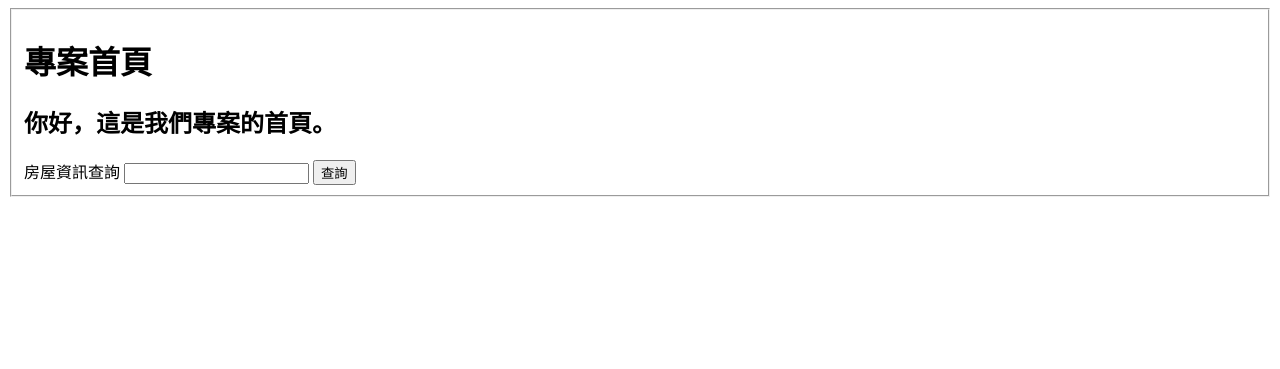
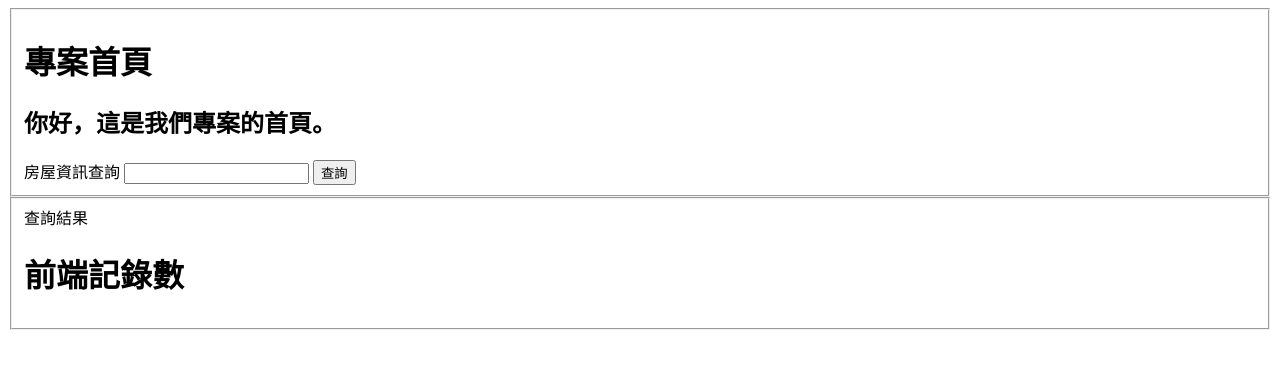
Before and after one commit to IPTTproject/IPTTproject, a Flask app: page / in a window 1280 px wide. Shown: the top 369 px of the page. Run offline with Flask 3, Linux system fonts and the light colour scheme.

Commit message:
Update homepage.html

```diff
--- a/templates/homepage.html
+++ b/templates/homepage.html
@@ -6,6 +6,7 @@
     <title>房屋資訊</title>
 </head>
 <body>
+
     <fieldset>
         <div>
             <form method="post">
@@ -20,5 +21,19 @@
 
     <!---查詢結果--->
 
+    <fieldset id="app">
+        <lengend>查詢結果</lengend>
+        <h1>前端記錄數</h1>
+        <div>
+            <table class="table table-striped table-bordered">
+                <thead>
+
+                </thead>
+                <tbody>
+
+                </tbody>
+
+        </div>
+    </fieldset>
 </body>
 </html>
```
